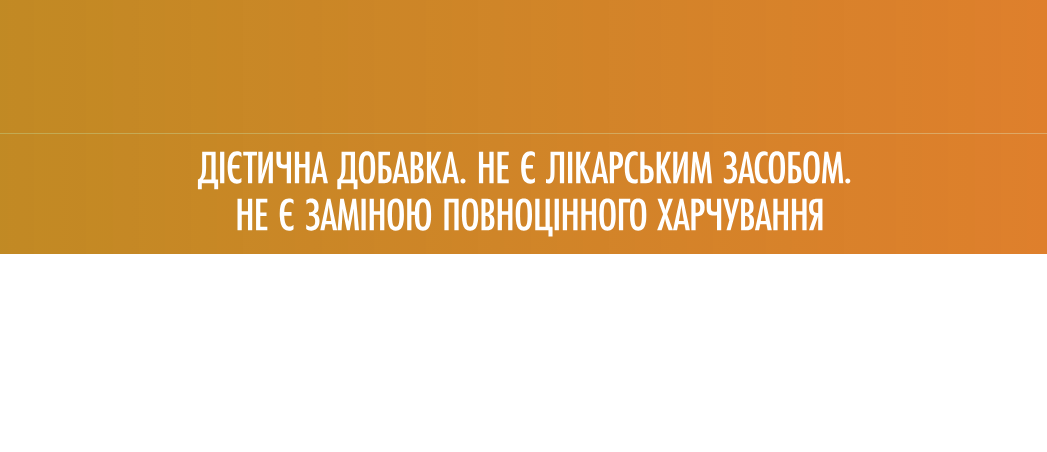
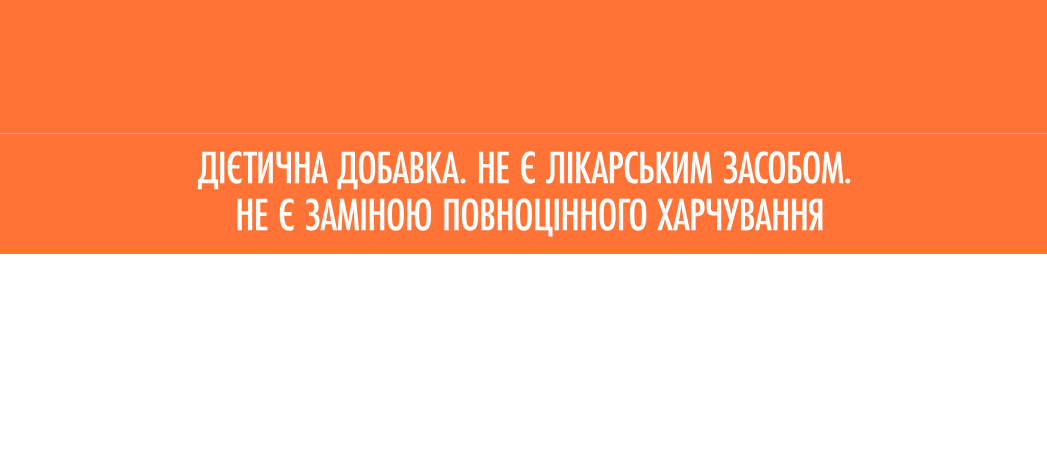
Before and after one commit to v-lavs/land-rez, a website: page rezistol-hot.html in a window 1280 px wide. Shown: the part 546-998 px from the top of the page, without its empty margins (116-1163 px from the left). Drawn offline with Linux system fonts and the light colour scheme.

```diff
--- a/src/scss/layout/pages/page-hot.scss
+++ b/src/scss/layout/pages/page-hot.scss
@@ -19,6 +19,9 @@
     padding-top: 97px;
     min-height: 100vh;
     justify-content: flex-end;
+    &:before{
+      display: none;
+    }
 
     &__content {
       width: 50%;
```
Also changed, not shown: dist/main.css.
